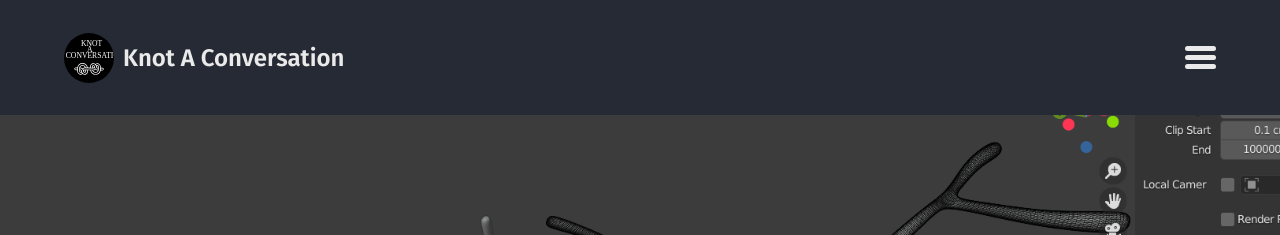
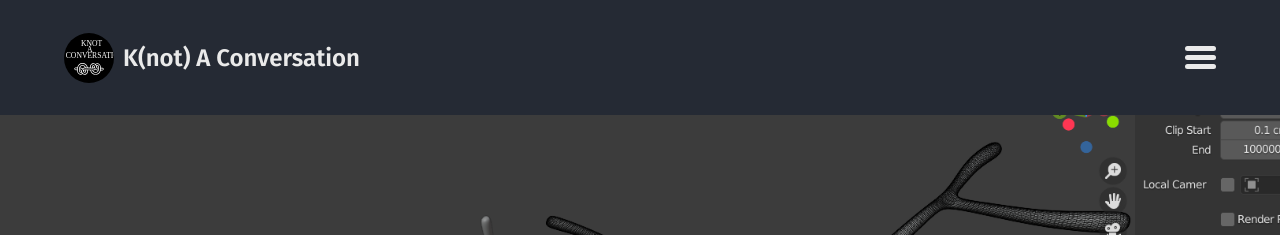
Before and after one commit to knot-a-conversation/about.github.io, a Jekyll site: the page built from index.html, in a window 1280 px wide and 900 px high. Shown: the top 235 px of the window. Built offline with Jekyll 4.4.1, drawn with Linux system fonts in a browser that asks for light colours; the list of posts is cut into pages by our own code; some of the changed text lies outside the part shown.

Commit message:
Update _config.yml

```diff
--- a/_config.yml
+++ b/_config.yml
@@ -1,11 +1,10 @@
 remote_theme:  mmistakes/jekyll-theme-basically-basic
 lang: en-US
-title: Knot A Conversation
+title: K(not) A Conversation
 email: ambika@ajaibghar.com
 description: "Knot a Conversation project"
 baseurl: ""  # the subpath of your site, e.g. /blog
 url: ""  # the base hostname & protocol for your site, e.g. http://example.com
-
 logo: /assets/icons/logo.svg
 
 # Liquid
```
